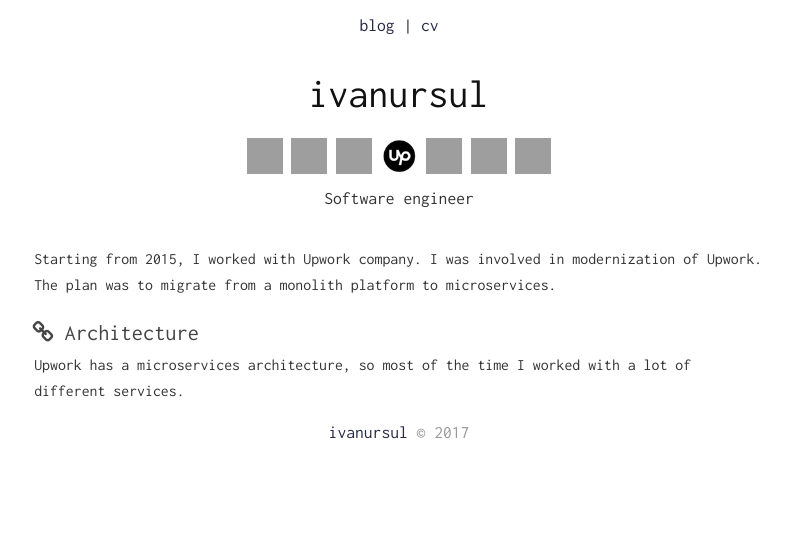
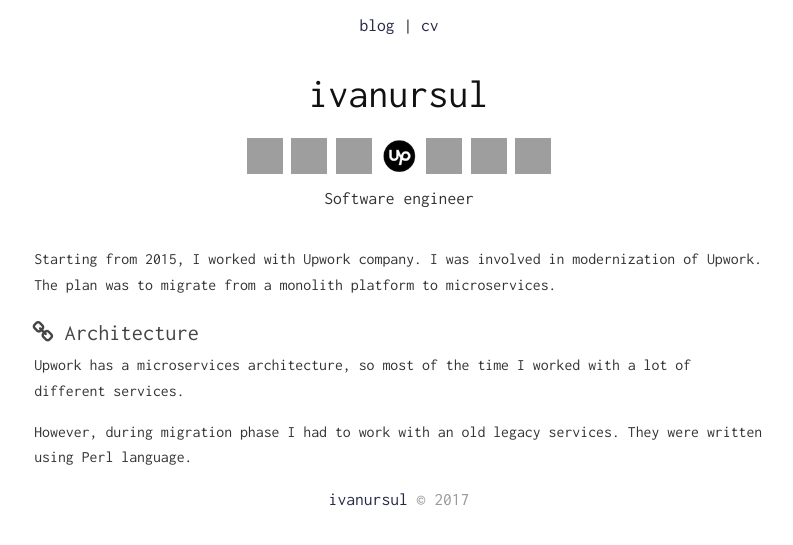
Before and after one commit to ivanursul/ivanursul, a Jekyll site: the page built from working-with-upwork.md, in a window 1280 px wide, cut to the strip 0-545 px from the top of the page. Shown: the whole strip, without its empty margins (241-1034 px from the left). Built offline with Jekyll 4.4.1, drawn with Linux system fonts in a browser that asks for light colours; our own code applies the rules of GitHub Pages for plain Markdown files; grey boxes are pictures that could not be loaded.

Commit message:
Working with Upwork page

```diff
--- a/working-with-upwork.md
+++ b/working-with-upwork.md
@@ -8,3 +8,5 @@
 ### <a href="#understand_customer" name="understand_customer"><i class="fa fa-link anchor" aria-hidden="true"></i></a> Architecture
 
 Upwork has a microservices architecture, so most of the time I worked with a lot of different services.
+
+However, during migration phase I had to work with an old legacy services. They were written using Perl language.
```
